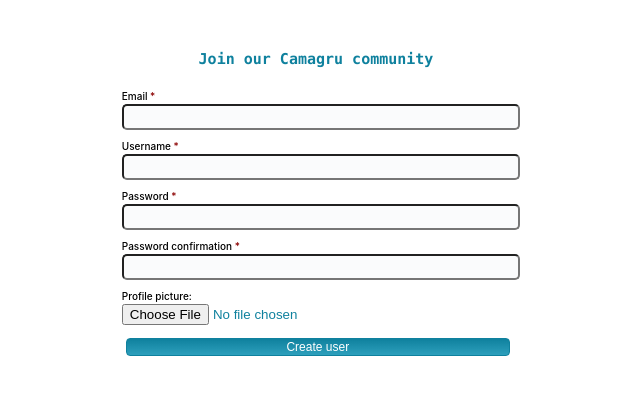
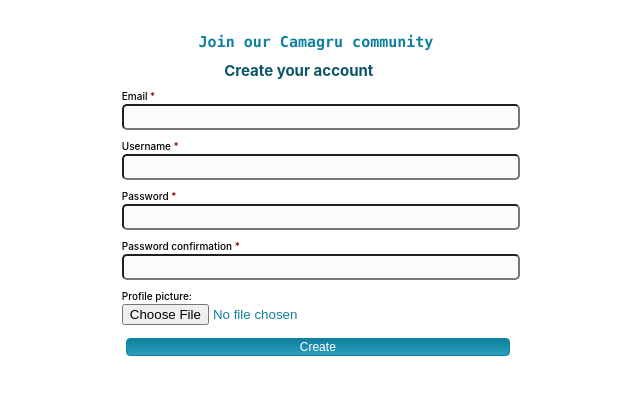
Before and after one commit to adamceci/Camagru, a PHP site: page /Camagru/sign_up in a window 1280 px wide; the page is wider, and only the part inside the window is pictured. Shown: the top 395 px of that part, without its empty margins (363-1003 px from the left). Run offline with PHP 8.4, Linux system fonts and the light colour scheme.

Commit message:
some adjustment create user view

```diff
--- a/assets/css/style.css
+++ b/assets/css/style.css
@@ -134,8 +134,13 @@ div.header div:nth-child(4) button {
 }
 
 .create_user_title {
-    display:none;
+    display:block;
     font-family: -apple-system,BlinkMacSystemFont,Segoe UI,Helvetica,Arial,sans-serif,Apple Color Emoji,Segoe UI Emoji;
+    color: rgb(10, 86, 104);
+    position: relative;
+    left: 12%;
+    font-size: 15px;
+    top: 15px;
 }
 
 .create_user_join {
@@ -144,7 +149,7 @@ div.header div:nth-child(4) button {
     font-family: SFMono-Regular,Consolas,Liberation Mono,Menlo,monospace;
     position: relative;
     left: 10%;
-    top: 32px;
+    top: 15px;
 }
 
 .create_user_absolute_form {
--- a/views/create_user_form.view.php
+++ b/views/create_user_form.view.php
@@ -27,7 +27,7 @@ if (isset($_SESSION) && array_key_exists("last_login", $_SESSION) && !empty($_SE
             <p class="input_text">Password <span class="asterix_obligatory">*</span></p> <input class="create_user_inputs" type="password" name="password" value=""/><br>
             <p class="input_text">Password confirmation <span class="asterix_obligatory">*</span></p> <input class="create_user_inputs" type="password" name="password_verif" value=""/><br>
             <p class="input_text">Profile picture: </p><input class="create_user_file_input" type="file" name="profile_pic" value="/assets/img_pic/"/><br>
-            <input class="create_user_submit" type="submit" name="submit_create" value="Create user">
+            <input class="create_user_submit" type="submit" name="submit_create" value="Create">
         </form>
     </div>
 </div>
```
